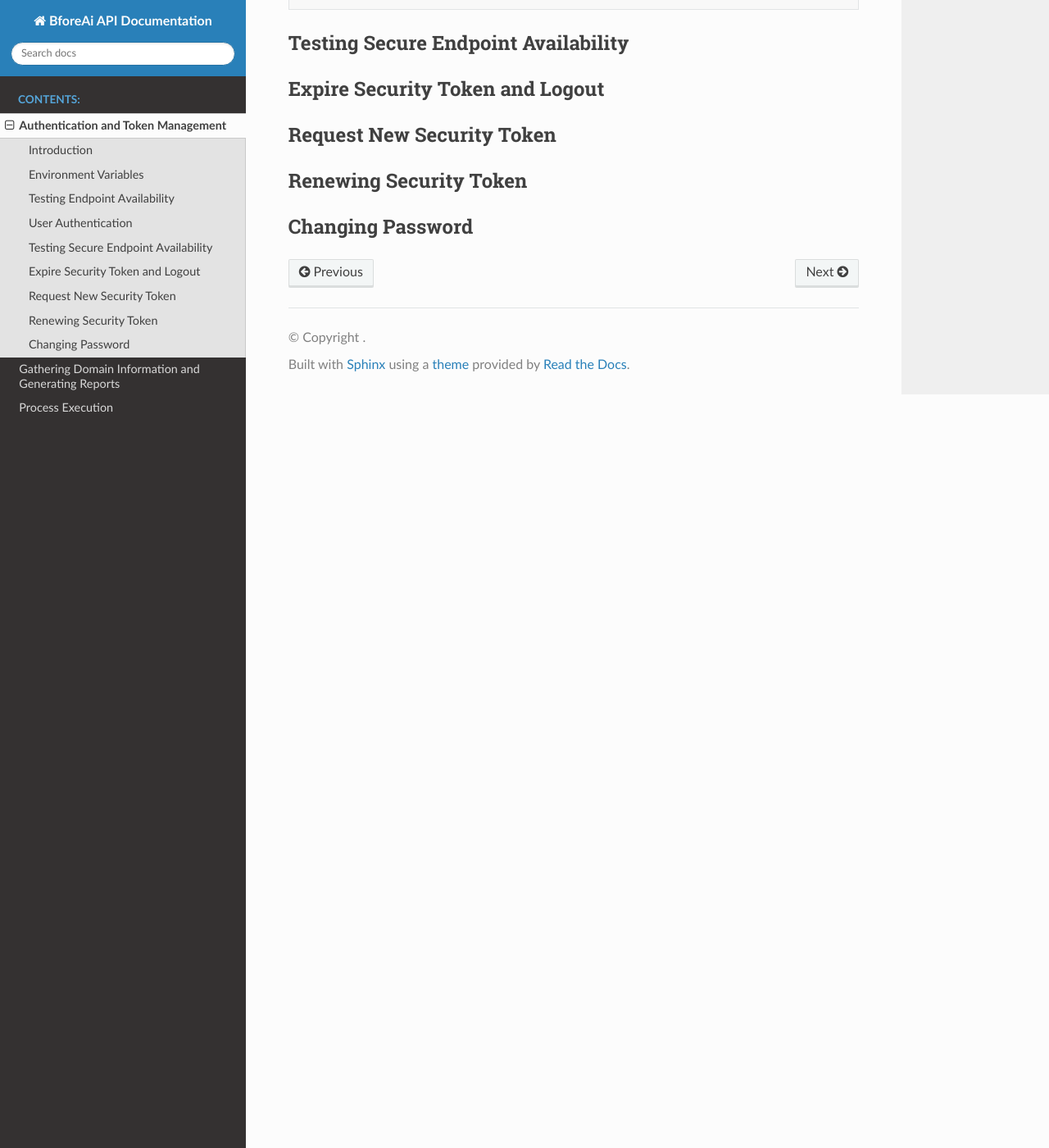
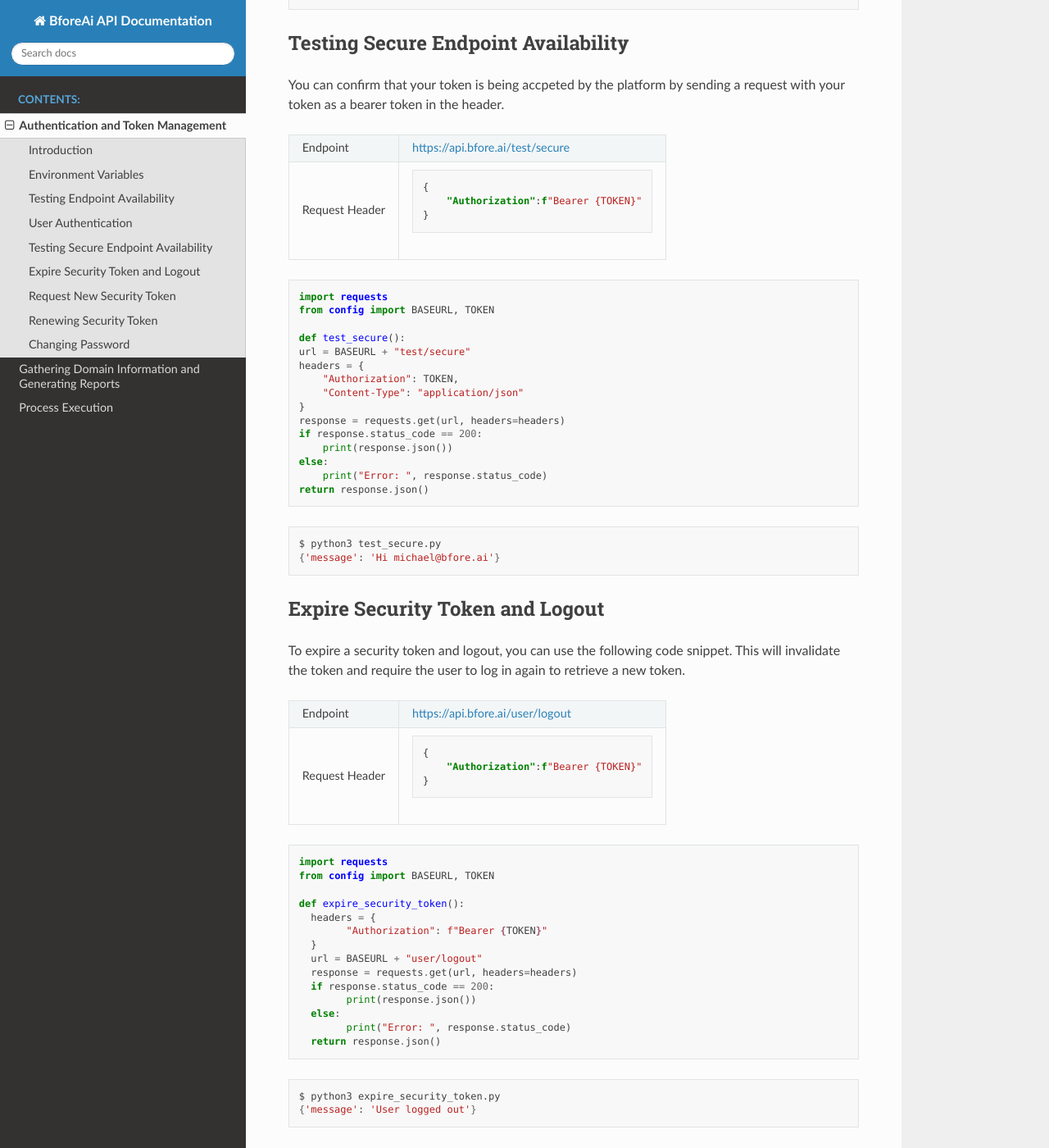
Before and after one commit to mikey-p-codes/rtd-bforeai, a Sphinx documentation site: the page built from docs/source/Authentication/index.rst, in a window 1280 px wide and 1400 px high, scrolled down 2010 px. Shown: the whole window at 82% size. Built offline with Sphinx 7.4.7 and the Read the Docs theme 3.1.0, drawn with Linux system fonts in a browser that asks for light colours.

Commit message:
Add code snippets for testing secure endpoint availability and expiring security tokens in Authentication documentation

```diff
--- a/docs/source/Authentication/index.rst
+++ b/docs/source/Authentication/index.rst
@@ -117,10 +117,82 @@
 Testing Secure Endpoint Availability
 ------------------------------------
 
+You can confirm that your token is being accpeted by the platform by sending a request with your token as a bearer token in the header.
+
++------------------------+-----------------------------------------+
+| Endpoint               | https://api.bfore.ai/test/secure        |
++------------------------+-----------------------------------------+
+| Request Header         | .. code-block:: json                    |
+|                        |                                         |
+|                        |    {                                    |
+|                        |        "Authorization":f"Bearer {TOKEN}"|
+|                        |    }                                    |
+|                        |                                         |
++------------------------+-----------------------------------------+
+
+.. code-block:: python
+
+    import requests
+    from config import BASEURL, TOKEN
+
+    def test_secure():
+    url = BASEURL + "test/secure"
+    headers = {
+        "Authorization": TOKEN,
+        "Content-Type": "application/json"
+    }
+    response = requests.get(url, headers=headers)
+    if response.status_code == 200:
+        print(response.json())
+    else:
+        print("Error: ", response.status_code)
+    return response.json()
+
+.. code-block:: bash
+
+    $ python3 test_secure.py
+    {'message': 'Hi michael@bfore.ai'}
+
+
 .. _expire_security_token:
 
 Expire Security Token and Logout
 ---------------------------------
+
+To expire a security token and logout, you can use the following code snippet.  This will invalidate the token and require the user to log in again to retrieve a new token.
+
++------------------------+-----------------------------------------+
+| Endpoint               | https://api.bfore.ai/user/logout        |
++------------------------+-----------------------------------------+
+| Request Header         | .. code-block:: json                    |
+|                        |                                         |
+|                        |    {                                    |
+|                        |        "Authorization":f"Bearer {TOKEN}"|
+|                        |    }                                    |
+|                        |                                         |
++------------------------+-----------------------------------------+
+
+.. code-block:: python
+
+    import requests
+    from config import BASEURL, TOKEN
+
+    def expire_security_token():
+      headers = {
+            "Authorization": f"Bearer {TOKEN}"
+      }
+      url = BASEURL + "user/logout"
+      response = requests.get(url, headers=headers)
+      if response.status_code == 200:
+            print(response.json())
+      else:
+            print("Error: ", response.status_code)
+      return response.json()
+
+.. code-block:: bash
+
+    $ python3 expire_security_token.py
+    {'message': 'User logged out'}
 
 .. _request_new_token:
 
```
